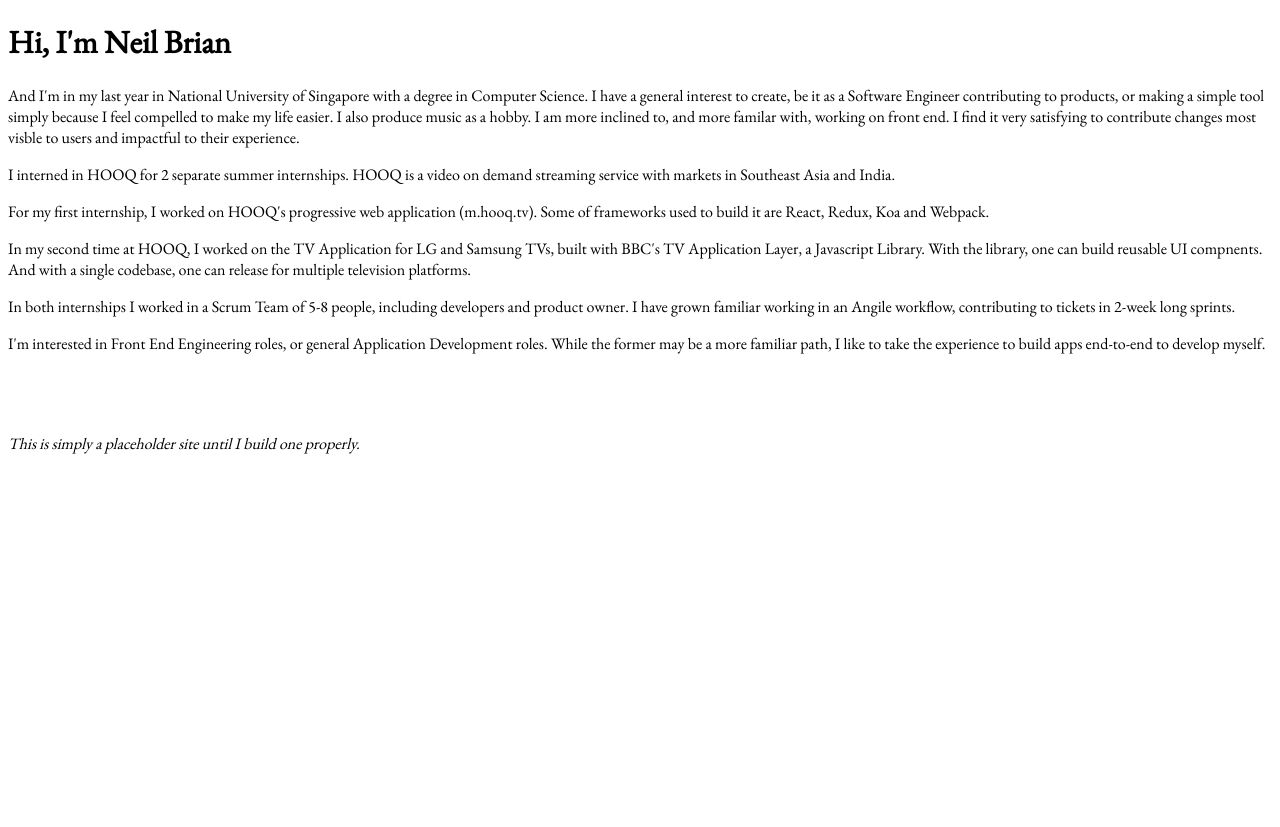
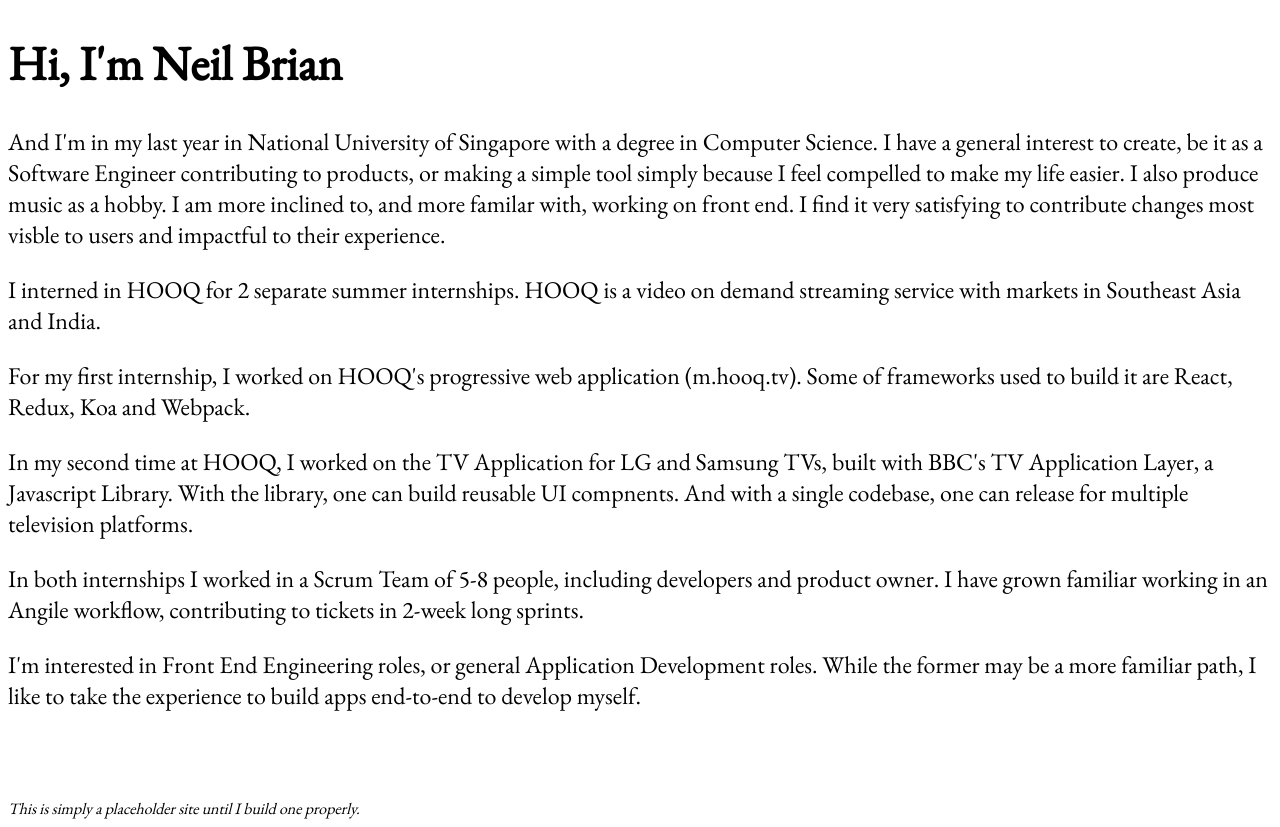
Before and after one commit to nbriannl/nbriannl.github.io, a plain HTML site: page index.html in a window 1280 px wide. Before the commit the page ends 800 px from the top, so only its background shows below. Drawn offline with nearby package versions, Linux system fonts and the light colour scheme.

Commit message:
making minimalist site

```diff
--- a/index.css
+++ b/index.css
@@ -1,3 +1,11 @@
 body {
     font-family: 'EB Garamond', serif;
 }
+
+h1 {
+    font-size: xxx-large;
+}
+
+p {
+    font-size: x-large;
+}
```
